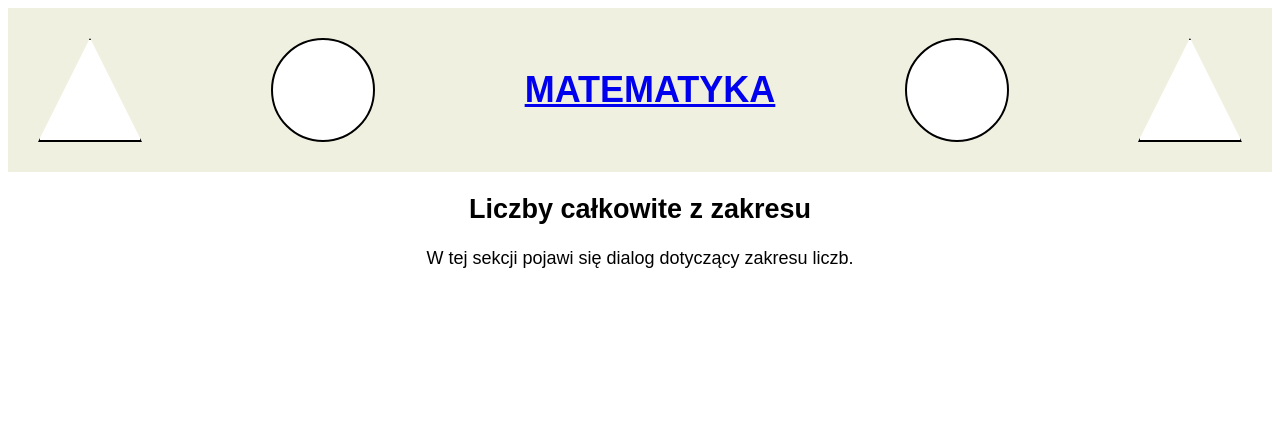
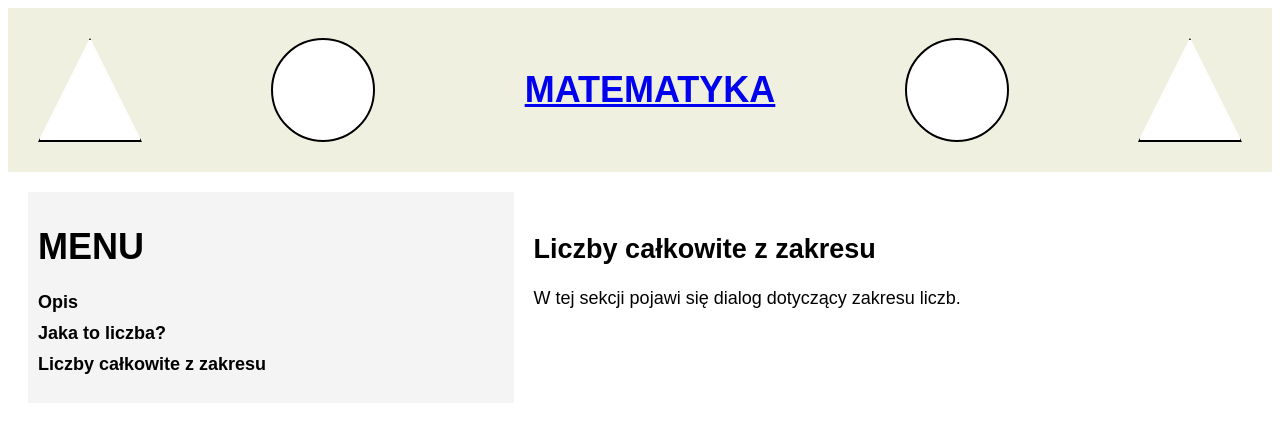
Before and after one commit to GrzTer/PHP_ZawScul, a plain HTML site: page liczby-calkowite.html in a window 1280 px wide. Drawn offline with Linux system fonts and the light colour scheme.

Commit message:
Zadanie 01.01

```diff
--- a/liczby-calkowite.html
+++ b/liczby-calkowite.html
@@ -17,9 +17,26 @@
             <div class="triangle"></div>
         </div>
     </header>
-    <div class="opis">
-        <h2>Liczby całkowite z zakresu</h2>
-        <p>W tej sekcji pojawi się dialog dotyczący zakresu liczb.</p>
-    </div>
+
+    <main>
+        <div class="lewa-kolumna">
+            <h1>MENU</h1>
+            <nav>
+                <ul>
+                    <li><a href="Opis.html">Opis</a></li>
+                    <li><a href="JakaToLiczba.html">Jaka to liczba?</a></li>
+                    <li><a href="liczby-calkowite.html">Liczby całkowite z zakresu</a></li>
+                </ul>
+            </nav>
+        </div>
+
+        <div class="prawa-kolumna">
+                <section id="liczby-calkowite">
+                <h2>Liczby całkowite z zakresu</h2>
+                <p>W tej sekcji pojawi się dialog dotyczący zakresu liczb.</p>
+            </section>
+        </div>
+    </main>
+
 </body>
 </html>
```
Also changed, not shown: JakaToLiczba.html (+22 -4 lines), Opis.html (+21 -4 lines).
